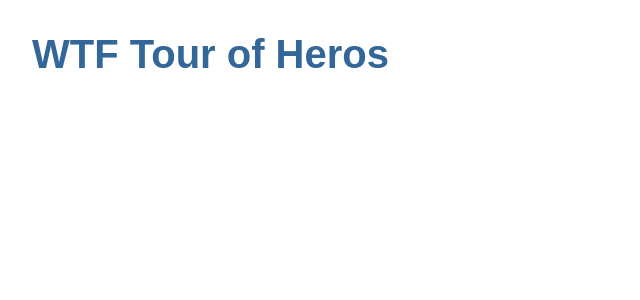
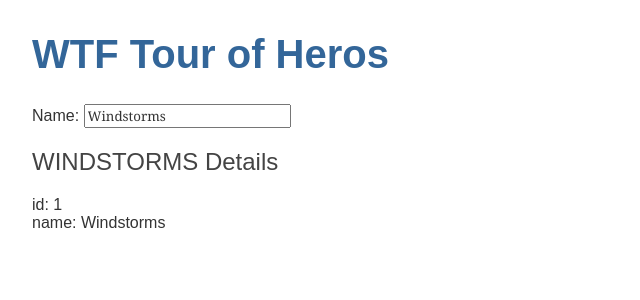
Before and after one commit to CPMoviePHil/tours-of-heros, an Angular app: page / in a window 1280 px wide. Shown: the top 300 px of the page, without its empty margins (0-640 px from the left). Built offline with nearby package versions, Linux system fonts and the light colour scheme.

Commit message:
hero try

```diff
--- a/src/app/app.component.html
+++ b/src/app/app.component.html
@@ -1 +1,2 @@
 <h1>{{title}}</h1>
+<app-heros></app-heros>
--- a/src/app/app.module.ts
+++ b/src/app/app.module.ts
@@ -1,9 +1,11 @@
 import { BrowserModule } from '@angular/platform-browser';
 import { NgModule } from '@angular/core';
+import { FormsModule } from '@angular/forms';
 
 import { AppRoutingModule } from './app-routing.module';
 import { AppComponent } from './app.component';
 import { HerosComponent } from './heros/heros.component';
+
 
 @NgModule({
   declarations: [
@@ -12,7 +14,8 @@ import { HerosComponent } from './heros/heros.component';
   ],
   imports: [
     BrowserModule,
-    AppRoutingModule
+    AppRoutingModule,
+    FormsModule,
   ],
   providers: [],
   bootstrap: [AppComponent]
--- /dev/null
+++ b/src/app/hero.ts
@@ -0,0 +1,4 @@
+export interface Hero {
+    id: number,
+    name: string,
+}
--- a/src/app/heros/heros.component.html
+++ b/src/app/heros/heros.component.html
@@ -1 +1,11 @@
-<p>heros works!</p>
+<div *ngIf="hero">
+    <div>
+        <label>Name:
+
+        </label>
+        <input type="text" [(ngModel)]="hero.name" placeholder="Say My Name">
+    </div>
+    <h2>{{hero.name | uppercase}} Details</h2>
+    <div><span>id: </span>{{hero.id}}</div>
+    <div><span>name: </span>{{hero.name}}</div>
+</div>
--- a/src/app/heros/heros.component.ts
+++ b/src/app/heros/heros.component.ts
@@ -1,5 +1,5 @@
 import { Component, OnInit } from '@angular/core';
-
+import { Hero } from '../hero';
 @Component({
   selector: 'app-heros',
   templateUrl: './heros.component.html',
@@ -7,9 +7,34 @@ import { Component, OnInit } from '@angular/core';
 })
 export class HerosComponent implements OnInit {
 
+
+  heros;
+  hero: Hero = {
+    id:1,
+    name:'Windstorms',
+  }
   constructor() { }
 
   ngOnInit(): void {
+    //this.hero = 'GigiTsaDa';
+    this.heros = [
+      {
+        'name':'jordon',
+        'age': 21,
+        'ranking': 1,
+      },
+      {
+        'name':'jackson',
+        'age': 42,
+        'ranking': 2,
+      },
+      {
+        'name':'Phil',
+        'age': 24,
+        'ranking': 3,
+      },
+
+    ];
   }
 
 }
```
